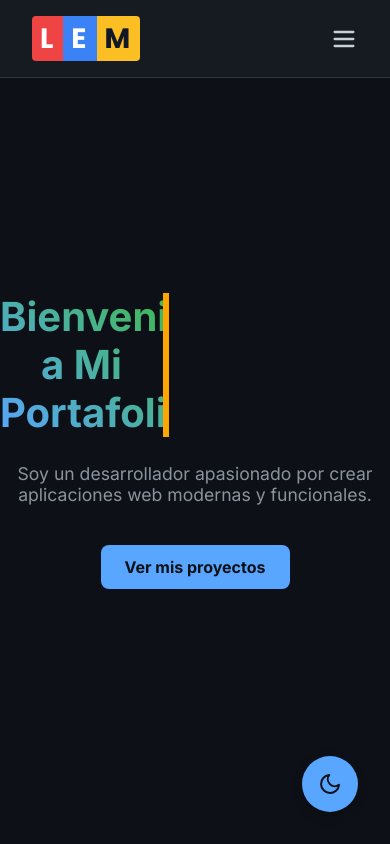
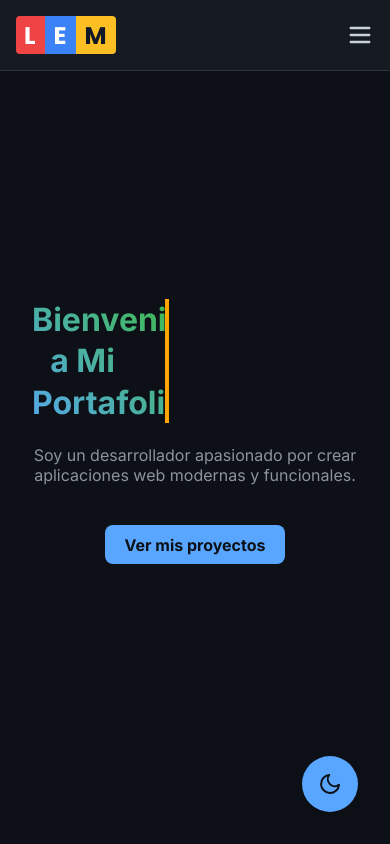
Before and after one commit to LautaroMoreno2002/portfolio-v2, a React (Vite) app: page / in a window 390 px wide. Built offline with nearby package versions, Linux system fonts and the light colour scheme.

Commit message:
estilos más responsivos

```diff
--- a/src/components/Header.css
+++ b/src/components/Header.css
@@ -152,7 +152,7 @@
   }
 }
 
-/* Media Query para Responsive */
+/* --- RESPONSIVIDAD --- */
 @media (max-width: 850px) {
   .nav-desktop {
     display: none;
@@ -161,3 +161,12 @@
     display: flex;
   }
 }
+
+@media (max-width: 480px) {
+  .header-container {
+    padding: 0 1rem; /* Menos padding en móviles */
+  }
+  .logo {
+    font-size: 1.5rem; /* Logo más pequeño */
+  }
+}
--- a/src/components/ProjectModal.css
+++ b/src/components/ProjectModal.css
@@ -159,3 +159,16 @@
 .project-links a:hover {
   filter: brightness(1.2); /* Aclara el botón al pasar el mouse */
 }
+@media (max-width: 850px) {
+  .modal-content {
+    flex-direction: column;
+    padding: 2rem 1.5rem 1.5rem;
+  }
+  .description-section h3 {
+      font-size: 1.5rem; /* Título más pequeño */
+      margin-top: 1rem;
+  }
+  .description-section p {
+      font-size: 0.9rem; /* Descripción más pequeña */
+  }
+}
--- a/src/index.css
+++ b/src/index.css
@@ -19,9 +19,9 @@ body {
   display: flex;
   justify-content: center;
   align-items: flex-start;
-  min-height: 100vh;
   padding: 0;
   margin: 0;
+  margin-bottom: 2em;
   -webkit-font-smoothing: antialiased;
   -moz-osx-font-smoothing: grayscale;
 }
--- a/src/pages/AboutMe.css
+++ b/src/pages/AboutMe.css
@@ -52,7 +52,6 @@
 .about-section {
   width: 100vw;
   max-width: 90rem;
-  height: calc(100vh - 145px);
   display: grid;
   background-color: var(--bg-color);
   transition: background-color 0.3s ease;
@@ -149,24 +148,262 @@
   animation: glowShadow 2s ease-in-out infinite;
 }
 
-/* --- Responsividad --- */
+Claro, he modificado todos tus archivos CSS para mejorar la adaptabilidad (responsividad). Los cambios se centran en ajustar los tamaños de fuentes, imágenes, espaciados y grillas para que tu portafolio se vea excelente en cualquier dispositivo, desde monitores grandes hasta celulares.
+
+Aquí están las versiones actualizadas de cada archivo. ✨
+
+Home.css
+Se ajustaron los tamaños del título y subtítulo para pantallas más pequeñas y se añadió un punto de quiebre adicional para móviles muy pequeños, mejorando la legibilidad.
+
+CSS
+
+.homepage {
+  display: flex;
+  align-items: center;
+  justify-content: center;
+  text-align: center;
+  background-color: var(--bg-color);
+  height: calc(100vh - 145px); /* Ajusta la altura para descontar el navbar */
+  padding: 0 1rem; /* Añadido para evitar que el contenido toque los bordes */
+  transition: background-color 0.3s ease;
+}
+
+.homepage-content {
+  width: 100vw;
+  max-width: 90rem;
+}
+
+.homepage-title {
+  font-size: 3.5rem;
+  font-weight: 700;
+  color: var(--text-primary);
+  line-height: 1.2;
+  background: -webkit-linear-gradient(45deg, var(--accent-primary), var(--accent-secondary));
+  -webkit-background-clip: text;
+  -webkit-text-fill-color: transparent;
+}
+
+.homepage-subtitle {
+  font-size: 1.25rem;
+  color: var(--text-secondary);
+  margin-top: 1rem;
+  margin-bottom: 2.5rem;
+  max-width: 600px; /* Limita el ancho para mejor lectura */
+  margin-left: auto;
+  margin-right: auto;
+}
+
+.homepage-cta-button {
+  display: inline-block;
+  background-color: var(--accent-primary);
+  color: var(--bg-color);
+  padding: 0.75rem 1.5rem;
+  border-radius: 0.5rem;
+  font-weight: 700;
+  text-decoration: none;
+  transition: background-color 0.2s ease-in-out, transform 0.2s ease-in-out, filter 0.2s ease-in-out;
+}
+
+.homepage-cta-button:hover {
+  filter: brightness(1.1);
+  transform: translateY(-2px);
+}
+
+/* --- Animación de Tipeo --- */
+.typing-effect {
+  overflow: hidden;
+  white-space: nowrap;
+  border-right: .15em solid orange;
+  animation:
+    typing 3.5s steps(30, end) infinite alternate,
+    blink-caret .75s step-end infinite alternate;
+}
+
+@keyframes typing {
+  from { width: 0 }
+  to { width: 100% }
+}
+
+@keyframes blink-caret {
+  from, to { border-color: transparent }
+  50% { border-color: orange; }
+}
+
+/* --- RESPONSIVIDAD --- */
+@media (max-width: 768px) {
+    .homepage-title {
+        font-size: 2.5rem; /* Título más pequeño */
+        line-height: 1.3;
+    }
+    .homepage-subtitle {
+        font-size: 1.1rem; /* Subtítulo más pequeño */
+    }
+    .homepage-title.typing-effect {
+      white-space: normal;
+      width: auto;
+  }
+}
+
+@media (max-width: 480px) {
+    .homepage-title {
+        font-size: 2rem; /* Aún más pequeño para móviles */
+    }
+    .homepage-subtitle {
+        font-size: 1rem;
+    }
+    .homepage-cta-button {
+        padding: 0.6rem 1.2rem; /* Botón más pequeño */
+    }
+}
+AboutMe.css
+La imagen y los textos ahora se encogen de manera fluida en pantallas medianas y pequeñas. El layout cambia a una sola columna en móviles para una mejor experiencia de usuario.
+
+CSS
+
+/* --- Animaciones (sin cambios) --- */
+@keyframes slideInFromLeft {
+  from { opacity: 0; transform: translateX(-30px); }
+  to { opacity: 1; transform: translateX(0); }
+}
+@keyframes slideInFromRight {
+  from { opacity: 0; transform: translateX(30px); }
+  to { opacity: 1; transform: translateX(0); }
+}
+@keyframes glowShadow {
+  0% { filter: drop-shadow(0 0 8px var(--accent-primary)); }
+  50% { filter: drop-shadow(0 0 16px var(--accent-primary)); }
+  100% { filter: drop-shadow(0 0 8px var(--accent-primary)); }
+}
+
+/* --- Contenedor de la Sección --- */
+.about-section {
+  width: 100vw;
+  max-width: 90rem;
+  min-height: calc(100vh - 145px); /* Usar min-height para flexibilidad */
+  height: auto;
+  display: flex; /* Cambiado a flex para mejor centrado vertical */
+  align-items: center; /* Centrado vertical */
+  padding: 2rem; /* Añadido padding para que no se pegue a los bordes */
+  box-sizing: border-box; /* Importante para el cálculo del tamaño */
+  background-color: var(--bg-color);
+  transition: background-color 0.3s ease;
+}
+
+.about-container {
+  display: grid;
+  grid-template-columns: 1fr 1.5fr;
+  align-items: center;
+  gap: 4rem;
+  width: 100%;
+}
+
+/* --- Columna de Texto --- */
+.about-text-content {
+  animation: slideInFromLeft 0.8s ease-out forwards;
+}
+
+.about-title {
+  font-size: 3.5rem;
+  font-weight: 700;
+  margin-bottom: 1.5rem;
+  background: -webkit-linear-gradient(45deg, var(--accent-primary), var(--accent-secondary));
+  -webkit-background-clip: text;
+  -webkit-text-fill-color: transparent;
+  letter-spacing: -1.5px;
+}
+
+.about-description {
+  font-size: 1.1rem;
+  line-height: 1.7;
+  margin-bottom: 1.5rem;
+  color: var(--text-secondary);
+}
+
+.about-description strong {
+  color: var(--text-primary);
+  font-weight: 500;
+}
+
+/* --- Botón de CV --- */
+.cv-button {
+  display: inline-flex;
+  align-items: center;
+  gap: 0.75rem;
+  background-color: var(--accent-primary);
+  color: var(--bg-color);
+  border: none;
+  border-radius: 8px;
+  padding: 0.9rem 1.75rem;
+  font-size: 1rem;
+  font-weight: 700;
+  text-decoration: none;
+  cursor: pointer;
+  transition: transform 0.3s ease, box-shadow 0.3s ease;
+  margin-top: 1rem;
+}
+
+.cv-button:hover {
+  transform: translateY(-4px);
+  box-shadow: 0 10px 20px -5px var(--accent-primary-transparent, rgba(88, 166, 255, 0.3));
+}
+
+.button-icon {
+  font-size: 1.2rem;
+}
+
+/* --- Columna de Imagen --- */
+.about-image-wrapper {
+  display: flex;
+  justify-content: center;
+  align-items: center;
+  animation: slideInFromRight 0.8s ease-out forwards;
+}
+
+.about-image {
+  width: 100%;
+  max-width: 350px; /* El tamaño se ajustará hacia abajo desde este máximo */
+  height: auto;
+  border-radius: 12px;
+  object-fit: cover;
+  aspect-ratio: 3/4;
+  animation: glowShadow 2s ease-in-out infinite;
+}
+
+/* --- RESPONSIVIDAD --- */
 @media (max-width: 992px) {
   .about-container {
-    gap: 2rem;
+    gap: 2.5rem;
+    grid-template-columns: 1fr 1.2fr; /* Ajusta la proporción */
   }
   .about-title {
     font-size: 3rem;
   }
+  .about-image {
+    max-width: 300px; /* Imagen más pequeña */
+  }
 }
 
 @media (max-width: 768px) {
+  .about-section {
+    padding: 3rem 1.5rem; /* Ajuste de padding para móviles */
+  }
   .about-container {
-    grid-template-columns: 1fr;
+    grid-template-columns: 1fr; /* Una sola columna */
     text-align: center;
+    gap: 2rem;
   }
   .about-image-wrapper {
-    order: -1;
+    order: -1; /* Mueve la imagen arriba */
     margin-bottom: 2rem;
+  }
+  .about-image {
+      max-width: 280px; /* Imagen aún más pequeña */
+  }
+  .about-title {
+      font-size: 2.5rem; /* Título más pequeño */
+  }
+  .about-description {
+      font-size: 1rem; /* Texto más pequeño */
   }
   .cv-button {
     margin-left: auto;
--- a/src/pages/Home.css
+++ b/src/pages/Home.css
@@ -15,6 +15,7 @@
 }
 
 .homepage-title {
+  padding: 0 1em;
   font-size: 3.5rem;
   font-weight: 700;
   /* El color del texto principal ahora es una variable */
@@ -97,3 +98,30 @@
  from, to { border-color: transparent }
  50% { border-color: orange; }
 }
+
+/* --- RESPONSIVIDAD --- */
+@media (max-width: 768px) {
+    .homepage-title {
+        font-size: 2.5rem; /* Título más pequeño */
+        line-height: 1.3;
+    }
+    .homepage-subtitle {
+        font-size: 1.1rem; /* Subtítulo más pequeño */
+    }
+    .homepage-title.typing-effect {
+      white-space: normal;
+      width: auto;
+  }
+}
+
+@media (max-width: 480px) {
+    .homepage-title {
+        font-size: 2rem; /* Aún más pequeño para móviles */
+    }
+    .homepage-subtitle {
+        font-size: 1rem;
+    }
+    .homepage-cta-button {
+        padding: 0.6rem 1.2rem; /* Botón más pequeño */
+    }
+}
--- a/src/pages/ProjectsSection.css
+++ b/src/pages/ProjectsSection.css
@@ -50,18 +50,25 @@
   gap: 2.5rem;
 }
 
-/* Media Query para pantallas más pequeñas */
+/* --- RESPONSIVIDAD --- */
 @media (max-width: 768px) {
   .projects-section {
-    padding: 3rem 0rem;
+    padding: 3rem 1rem; /* Menos padding */
   }
-
   .projects-title {
     font-size: 2.5rem;
   }
-
+  .projects-subtitle {
+      font-size: 1rem;
+  }
   .projects-grid {
-    grid-template-columns: 1fr;
+    /* La grilla ya se ajusta a una columna por el minmax */
     gap: 2rem;
   }
 }
+@media (max-width: 480px) {
+    .projects-grid {
+        /* Para móviles muy pequeños, forzamos una columna */
+        grid-template-columns: 1fr;
+    }
+}
--- a/src/pages/Skills.css
+++ b/src/pages/Skills.css
@@ -172,11 +172,28 @@
 }
 
 @media (max-width: 768px) {
+  .skills-section {
+      padding: 3rem 1rem;
+  }
   .skills-title {
     font-size: 2.5rem;
   }
+  .skills-subtitle {
+      font-size: 1rem;
+  }
   .skills-grid {
-    grid-template-columns: repeat(auto-fit, minmax(120px, 1fr));
+    grid-template-columns: repeat(auto-fit, minmax(100px, 1fr));
     gap: 1.5rem;
   }
+}@media (max-width: 480px) {
+    .skill-icon-wrapper {
+        width: 60px;
+        height: 60px;
+    }
+    .skill-icon {
+        font-size: 2rem;
+    }
+    .skill-name {
+        font-size: 0.8rem;
+    }
 }
```
Also changed, not shown: src/components/ProjectCard.css (+13 -40 lines).
